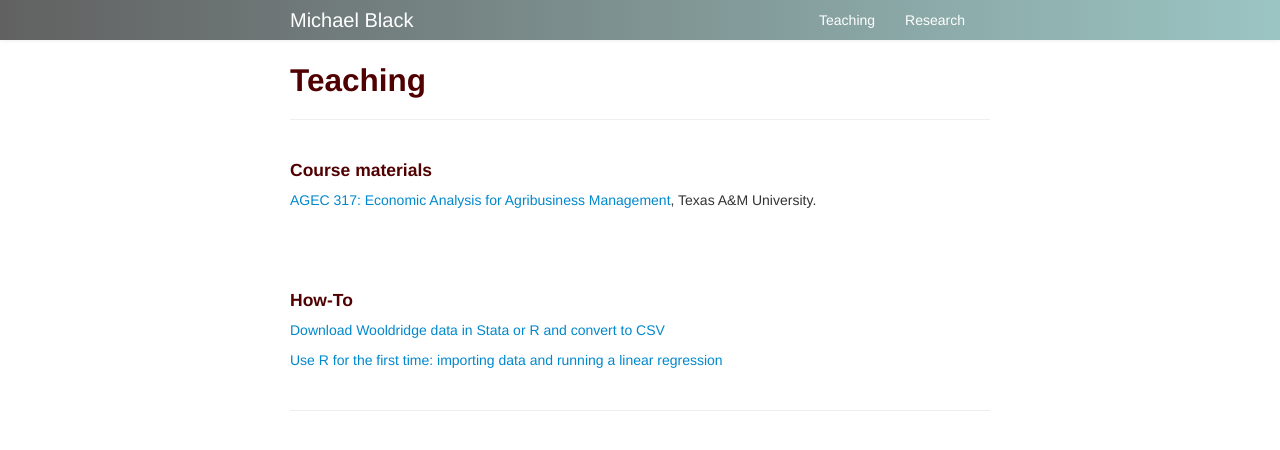
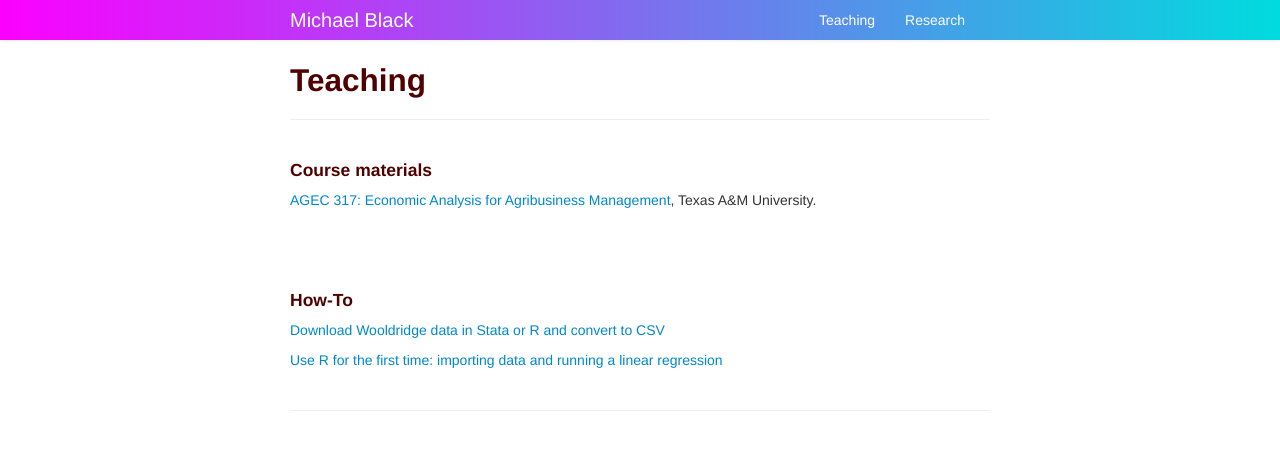
Before and after one commit to michael-black/michael-black.github.io, a Jekyll site: the page built from pages/teaching.md, in a window 1280 px wide. Shown: the top 450 px of the page. Built offline with Jekyll 4.4.1, drawn with Linux system fonts in a browser that asks for light colours.

Commit message:
Updated header for summer fun

```diff
--- a/assets/themes/twitter/css/my_custom_css.css
+++ b/assets/themes/twitter/css/my_custom_css.css
@@ -92,11 +92,11 @@ h1, h2, h3, h4 {
     padding-left:20px;
     padding-right:20px;
     background-color:#fafafa;
-    background-image:-moz-linear-gradient(left, #616161, #9bc5c3);
-    background-image:-webkit-gradient(linear, 0 0, 0 100%, from(#616161), to(#9bc5c3));
-    background-image:-webkit-linear-gradient(left, #616161, #9bc5c3);
-    background-image:-o-linear-gradient(left, #616161, #9bc5c3);
-    background-image:linear-gradient(to right, #616161, #9bc5c3);
+    background-image:-moz-linear-gradient(left, #fc00ff, #00dbde);
+    background-image:-webkit-gradient(linear, 0 0, 0 100%, from(#fc00ff), to(#00dbde));
+    background-image:-webkit-linear-gradient(left, #fc00ff, #00dbde);
+    background-image:-o-linear-gradient(left, #fc00ff, #00dbde);
+    background-image:linear-gradient(to right, #fc00ff, #00dbde);
     background-repeat:repeat-x;filter:progid:DXImageTransform.Microsoft.gradient(startColorstr='#707373', endColorstr='#707373', GradientType=0);
     border:0px solid #707373;
     -webkit-border-radius:0px;
```
